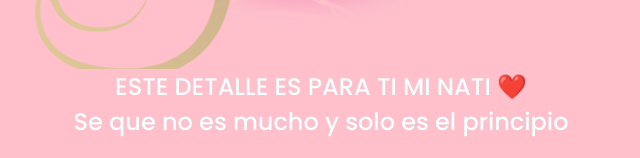
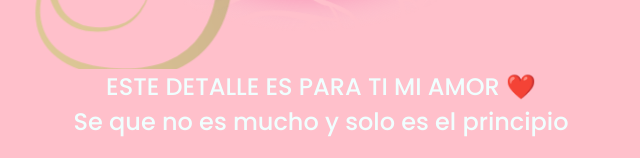
Before and after one commit to sairx/Novia, a plain HTML site: page index.html in a window 1280 px wide. Shown: the part 462-620 px from the top of the page, without its empty margins (327-967 px from the left). Drawn offline with Linux system fonts and the light colour scheme.

Commit message:
Update index.html

```diff
--- a/index.html
+++ b/index.html
@@ -237,7 +237,7 @@
 
 
     <div class="description">
-        <span>ESTE DETALLE ES PARA TI MI NATI ❤️</span> <br>
+        <span>ESTE DETALLE ES PARA TI MI AMOR ❤️</span> <br>
         <span>Se que no es mucho y solo es el principio</span>
     </div>
     <div class="button">
```
